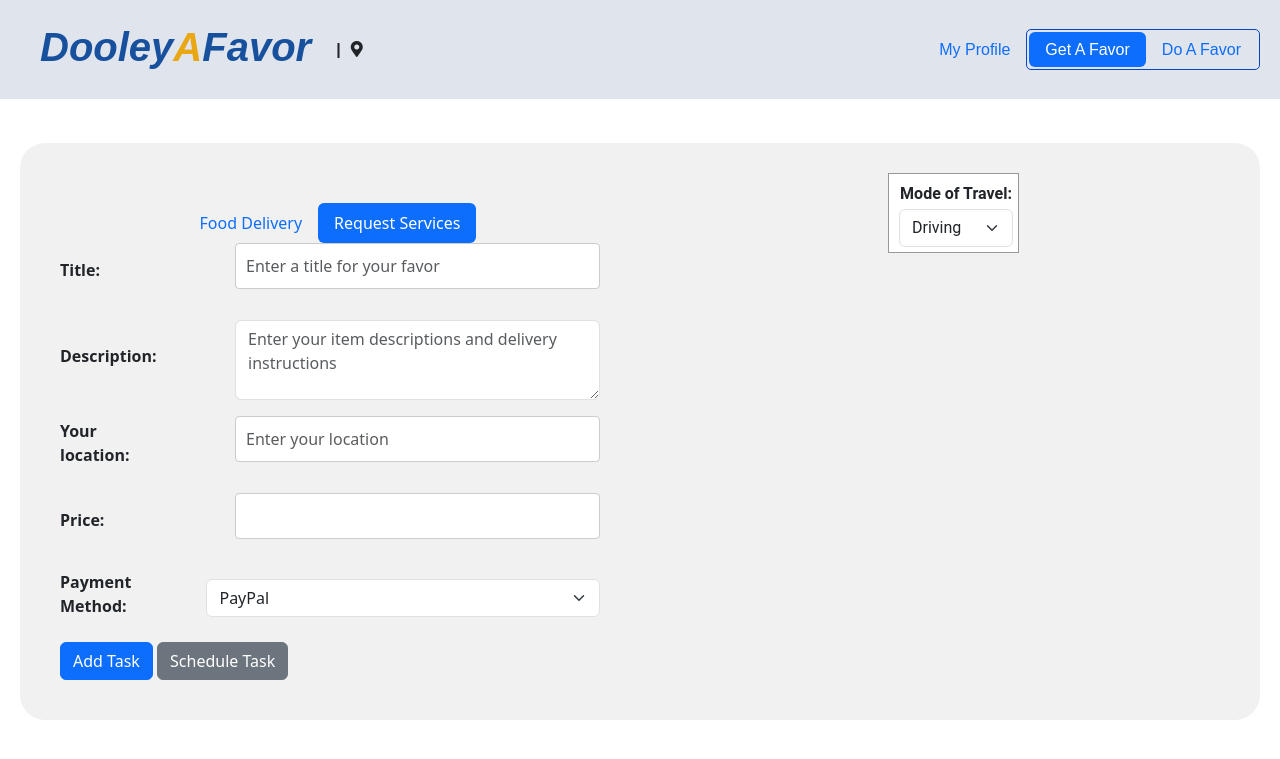
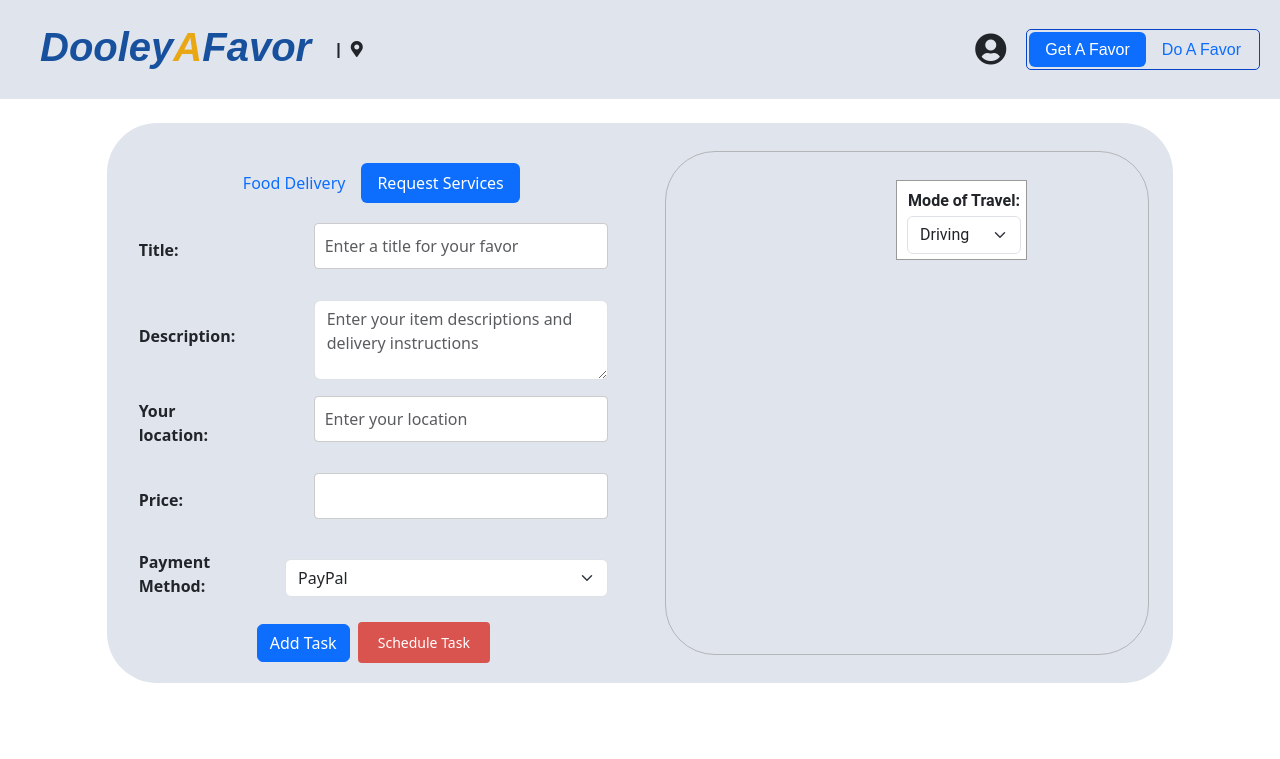
Before and after one commit to Jared-Watson1/CS370, a Flask app: template frontend/templates/services.html in a window 1280 px wide. Shown: the top 759 px of the page. Run offline with Flask 3, Linux system fonts and the light colour scheme; the template is opened without the code that fills it, so the values that code supplies are empty; some libraries are stand-ins or nearby versions.

Commit message:
improved ui

```diff
--- a/frontend/templates/services.html
+++ b/frontend/templates/services.html
@@ -32,10 +32,11 @@
       </div>
 <div class="nav-container">
     <ul class="nav">
-          <li class="nav-item" id="my-nav">
-            <a class="nav-link" href="profile.html">My Profile</a>
-        </li>
+    <a href="profile.html" class="profile-icon-link">
+    <i class="fas fa-user-circle fa-2x"></i>
+    </a>
     </ul>
+
         <div class="nav-container1">
           <ul class="nav nav-pills nav-fill">
               <li class="nav-item" id="my-nav">
@@ -52,14 +53,18 @@
     <!-- Include the content of the Get A Favor section here -->
     <!-- This should include everything from the GetAFavor div -->
     <div id="GetAFavor">
-      <div class="angled-container d-flex">
-        <div class="left padded form-section" style="flex: 1">
-          <div style="height: 100%">
-            <form
-              id="getTaskForm"
-              onsubmit="event.preventDefault(); addTask('GetAFavor');"
-            >
-            <div class="centered-nav-container">
+      <div class="container-fluid">
+          <div class="row">
+            <!-- Full-height column on the left -->
+            <div class="col-lg-1 full-height-column">
+              <!-- left col -->
+
+
+            </div>
+          <!-- <div class="left padded form-section" style="flex: 1"> -->
+            <div class="col-lg-5 d-flex bg-light-blue" style=" border-top-left-radius: 50px; border-bottom-left-radius: 50px;">
+              <form id="getTaskForm" class="w-100" onsubmit="event.preventDefault(); addTask('GetAFavor');">
+                <div class="centered-nav-container" style="padding-bottom: 20px;">
                   <div class="nav-container2">
                     <ul class="nav nav-pills nav-fill">
                         <li class="nav-item" id="my-nav">
@@ -94,6 +99,8 @@
                   ></textarea>
                 </div>
 
+
+
                 <div class="mb-3">
                   <label for="getUserLocation" class="form-label"
                     >Your location:</label
@@ -119,9 +126,7 @@
                 </div>
 
                 <div class="mb-3">
-                <label for="getTaskPaymentMethod" class="form-label"
-                  >Payment Method:</label
-                >
+                  <label for="getTaskPaymentMethod" class="form-label">Payment Method:</label>
                   <select class="form-select" id="getTaskPaymentMethod" required>
                     <option value="PayPal">PayPal</option>
                     <option value="Venmo">Venmo</option>
@@ -129,21 +134,31 @@
                   </select>
                 </div>
 
-
-              <button
-                type="submit"
-                class="btn btn-primary"
-              >
-                Add Task
-              </button>
-              <button type="submit" class="btn btn-secondary">
-                Schedule Task
-              </button>
+                <div class="text-center">
+                  <button type="submit" class="btn btn-primary me-1">Add Task</button>
+                  <button type="button" class="btn btn-secondary btn-sm" onclick="toggleScheduleDropdown()">Schedule Task</button>
+                </div>
+<!-- Schedule Dropdown (Initially Hidden) -->
+<div id="scheduleDropdown" style="display: none;">
+    <div class="mb-3">
+        <label for="scheduleTime" class="form-label">Select Time:</label>
+        <input type="time" class="form-control" id="scheduleTime" required>
+    </div>
+    <button type="submit" class="btn btn-primary btn">Confirm Schedule</button>
+</div>
 </form>
 </div>
-        </div>
-        <div class="right padded map-section" style="flex: 1">
-          <div id="floating-panel">
+<!-- Add JavaScript to Toggle the Dropdown -->
+<script>
+    function toggleScheduleDropdown() {
+        var dropdown = document.getElementById("scheduleDropdown");
+        dropdown.style.display = dropdown.style.display === "none" ? "block" : "none";
+    }
+</script>
+        <!-- <div class="right padded map-section" style="flex: 1"> -->
+          <div class="col-lg-5 bg-light-blue d-flex justify-content-center align-items-center"
+          style="border-top-right-radius: 50px; border-bottom-right-radius: 50px;">
+          <div id="floating-panel" class="transport-options">
             <b>Mode of Travel:</b>
             <select id="mode" class="form-select">
               <option value="DRIVING">Driving</option>
@@ -152,7 +167,7 @@
               <option value="TRANSIT">Transit</option>
             </select>
           </div>
-          <div id="map" style="height: 100%; width: 100%"></div>
+          <div id="map" style="height: 90%; width: 95%; border-radius: 50px; border: 1px solid #b4b5b8"></div>
         </div>
       </div>
     </div>
```
Also changed, not shown: frontend/templates/post_favor.html (+12 -1 lines). Lines whose indentation alone changed are shown as unchanged.
